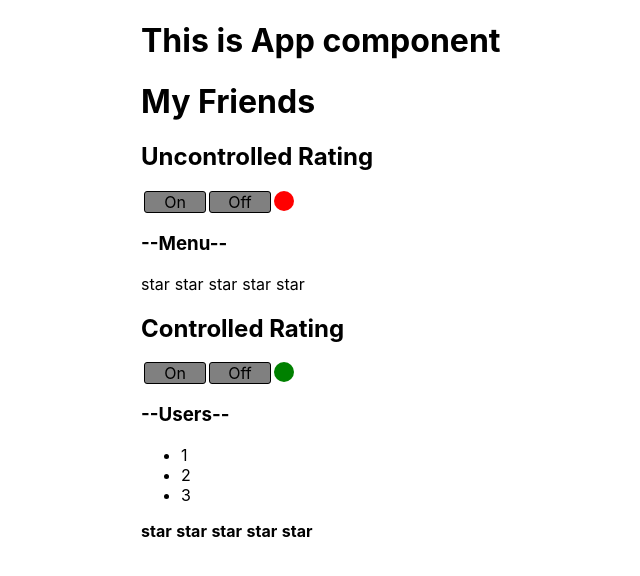
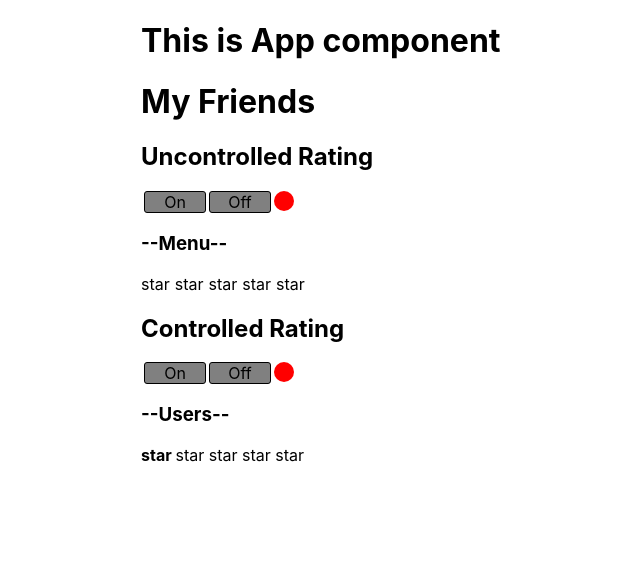
Before and after one commit to dArtsemyev/kabzda, a React (Create React App) app: page / in a window 1280 px wide. Shown: the top 576 px of the page, without its empty margins (299-939 px from the left). Built offline with nearby package versions, Linux system fonts and the light colour scheme.

Commit message:
Accordion & ratint state was moved to app

```diff
--- a/src/App.tsx
+++ b/src/App.tsx
@@ -1,11 +1,20 @@
-import React from 'react';
+import React, {useState} from 'react';
 import './App.css';
 import Accordion from "./Components/Accordion/Accordion";
 import Rating from "./Components/Rating/Rating";
 import UncontrolledRating from "./Components/UncontrolledRating/UncontrolledRating";
 
+export type RatingValueType =  0 | 1 | 2 | 3 | 4 | 5
+
 function App() {
     console.log("App rendered")
+
+    let [ratingValue, setRatingValue] = useState<RatingValueType>(1)
+    let [collapsed, setCollapsed] = useState(true)
+
+    const changeCollapsed = (isOff: boolean) => {
+        setCollapsed(isOff)
+    }
 
     return (
         <div className="App">
@@ -13,17 +22,17 @@ function App() {
             <PageTitle title={"My Friends"}/>
 
             <h2>Uncontrolled Rating</h2>
-            <Accordion titleValue={"Menu"} collapsed={true} />
+            <Accordion titleValue={"Menu"} collapsed={collapsed} changeCollapsed={changeCollapsed}/>
             <UncontrolledRating />
 
             <h2>Controlled Rating</h2>
-            <Accordion titleValue={"Users"} collapsed={false} />
+            <Accordion titleValue={"Users"} collapsed={collapsed} changeCollapsed={changeCollapsed}/>
             {/*<Rating value={0}/>
             <Rating value={1}/>
             <Rating value={2}/>
             <Rating value={3}/>
             <Rating value={4}/>*/}
-            <Rating value={5}/>
+            <Rating value={ratingValue} setRatingValue={setRatingValue}/>
         </div>
     );
 }
--- a/src/Components/Accordion/Accordion.tsx
+++ b/src/Components/Accordion/Accordion.tsx
@@ -1,25 +1,20 @@
-import React, {useState} from "react";
+import React from "react";
 import OnOf from "../OnOf/OnOf";
 
 type AccordionPropsType = {
     titleValue: string
     collapsed: boolean
+    changeCollapsed: (isOff: boolean) => void
 }
 
 function Accordion(props: AccordionPropsType) {
     console.log("Accordion rendered")
 
-    let [collapsed, setCollapsed] = useState(props.collapsed)
-
-    const changeCollapsed = (isOff: boolean) => {
-        setCollapsed(isOff)
-    }
-
         return (
             <div>
-                <OnOf isOn={collapsed} changeCollapsed={changeCollapsed}/>
-                <AccordionTitle title={props.titleValue} onClick={() => setCollapsed(!collapsed)}/>
-                { !collapsed && <AccordionBody/>}
+                <OnOf isOn={props.collapsed} changeCollapsed={props.changeCollapsed}/>
+                <AccordionTitle title={props.titleValue} onClick={() => props.changeCollapsed(!props.collapsed)}/>
+                { !props.collapsed && <AccordionBody/>}
             </div>
         );
 
--- a/src/Components/Rating/Rating.tsx
+++ b/src/Components/Rating/Rating.tsx
@@ -1,7 +1,9 @@
 import React from "react";
+import {RatingValueType} from "../../App";
 
 type RatingPropsType = {
-    value: 0 | 1 | 2 | 3 | 4 | 5
+    value: RatingValueType
+    setRatingValue: (value: RatingValueType) => void
 }
 
 function Rating(props: RatingPropsType) {
@@ -9,11 +11,11 @@ function Rating(props: RatingPropsType) {
 
     return (
         <div>
-            <Star selected={props.value > 0}/>
-            <Star selected={props.value > 1}/>
-            <Star selected={props.value > 2}/>
-            <Star selected={props.value > 3}/>
-            <Star selected={props.value > 4}/>
+            <Star selected={props.value > 0} setRatingValue={props.setRatingValue} value={1}/>
+            <Star selected={props.value > 1} setRatingValue={props.setRatingValue} value={2}/>
+            <Star selected={props.value > 2} setRatingValue={props.setRatingValue} value={3}/>
+            <Star selected={props.value > 3} setRatingValue={props.setRatingValue} value={4}/>
+            <Star selected={props.value > 4} setRatingValue={props.setRatingValue} value={5}/>
         </div>
     );
 
@@ -22,21 +24,18 @@ function Rating(props: RatingPropsType) {
 
 type StarPropsType = {
     selected: boolean
+    value: RatingValueType
+    setRatingValue: (value: RatingValueType) => void
 }
 
 function Star(props: StarPropsType) {
     console.log("Star rendered")
 
-    if(props.selected === true){
-        return (
-            <span><b>star</b> </span>
-        );
-    } else {
-        return (
-            <span>star </span>
-        );
-    }
-
+    return (
+        <span onClick={() => props.setRatingValue(props.value)}>
+            {props.selected ? <b>star </b> : "star "}
+        </span>
+    );
 }
 
 export default Rating;
--- a/src/Components/UncontrolledRating/UncontrolledRating.tsx
+++ b/src/Components/UncontrolledRating/UncontrolledRating.tsx
@@ -1,5 +1,6 @@
 import React, {useState} from "react"
 import s from "./UncontrolledRating.module.css"
+import {RatingValueType} from "../../App";
 
 type RatingPropsType = {
 }
@@ -22,8 +23,8 @@ function UncontrolledRating(props: RatingPropsType) {
 
 type StarPropsType = {
     selected: boolean
-    value: 1 | 2 | 3 | 4 | 5
-    setValue: (value: 1 | 2 | 3 | 4 | 5) => void
+    value: RatingValueType
+    setValue: (value: RatingValueType) => void
 }
 
 function Star(props: StarPropsType) {
```
